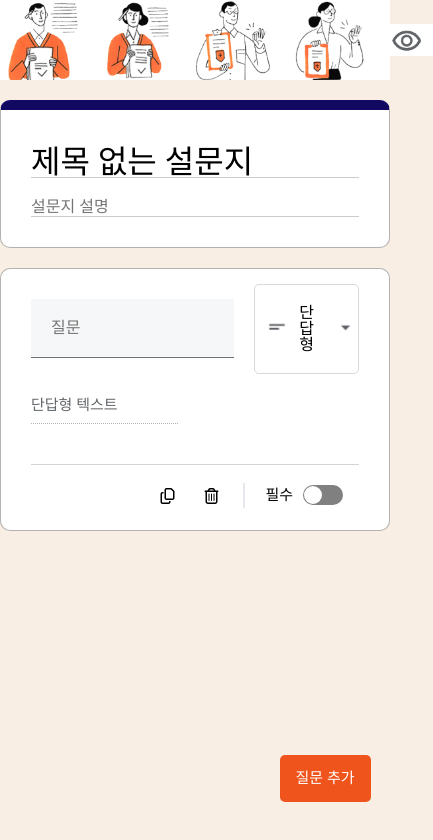
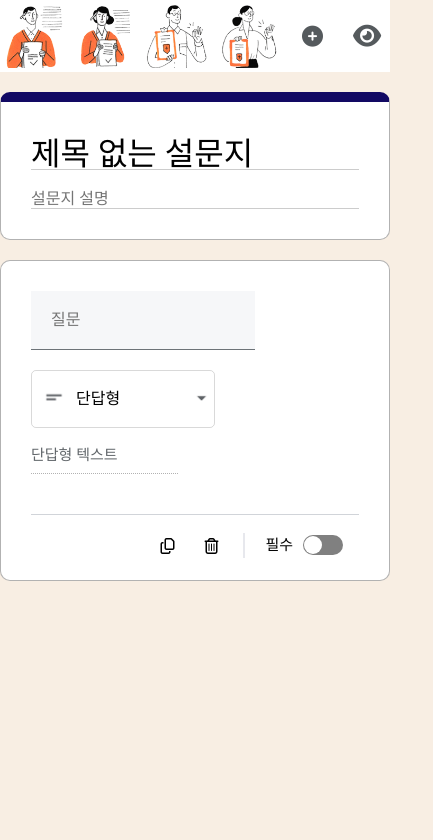
Before and after one commit to sophiecode1105/googleform, a React (Create React App) app: page / in a window 390 px wide. Shown: the top 840 px of the page, 433 px wide, since content can reach past the window. Built offline with nearby package versions, Linux system fonts and the light colour scheme.

Commit message:
style: 모바일형 구현 완료

```diff
--- a/src/components/Main/Question/Answer/option.tsx
+++ b/src/components/Main/Question/Answer/option.tsx
@@ -63,6 +63,8 @@ const Option = ({
       })
     );
   };
+  console.log('defaultText', defaultText);
+  console.log('컨텐츠좀', item.content);
 
   return (
     <OptionWrap>
@@ -80,7 +82,7 @@ const Option = ({
         onBlur={() => {
           setWriting(false);
           if (!text) {
-            setText(defaultText);
+            setText('옵션 ' + item.order);
           } else if (!isUnique) {
             setText('옵션 ' + String(item.order));
           }
--- a/src/components/Nav/NavBar.tsx
+++ b/src/components/Nav/NavBar.tsx
@@ -2,23 +2,46 @@ import document_men from '../../assets/document_men.png';
 import document_women from '../../assets/document_women.png';
 import survey_men from '../../assets/survey_men.png';
 import survey_women from '../../assets/survey_women.png';
-import eye from '../../assets/eye.png';
-import { Container, IllustImg, IllustImgWrap, PreviewImg } from '../../style/navSt';
+import short from '../../assets/short.png';
+import { AddImg, Container, IllustImg, IllustImgWrap, PreviewImg } from '../../style/navSt';
 import { useSelector } from 'react-redux';
 import { RootState } from '../../state/store';
 import { useLocation } from 'react-router-dom';
+import { addQuestionList } from '../../state/survey';
+import { useAppDispatch } from '../../state/hook';
 
 const NavBar = () => {
   const { pathname } = useLocation();
   const srcList = [document_men, document_women, survey_men, survey_women];
 
   const surveyData = useSelector((state: RootState) => state.surveyData);
-
-  console.log('업데이트가 되었나', surveyData);
+  const dispatch = useAppDispatch();
 
   const pageMoveToPreview = () => {
     localStorage.setItem('preview', JSON.stringify(surveyData));
     window.open('/preview', '_blank');
+  };
+
+  const addQuestion = () => {
+    let newQuestion = {
+      title: '',
+      answer: '',
+      optionType: {
+        typeTitle: '단답형',
+        sort: 'short-text',
+        img: short,
+      },
+      necessary: false,
+      optionList: [
+        {
+          content: '옵션 1',
+          order: 1,
+        },
+      ],
+      submit: false,
+    };
+
+    dispatch(addQuestionList({ newQuestion }));
   };
 
   return (
@@ -27,8 +50,9 @@ const NavBar = () => {
         {srcList.map((img) => {
           return <IllustImg src={img} />;
         })}
+        <AddImg onClick={addQuestion} className="fa-solid fa-circle-plus" />
+        {pathname === '/' ? <PreviewImg className="fa-solid fa-eye" onClick={() => pageMoveToPreview()} /> : null}
       </IllustImgWrap>
-      {pathname === '/' ? <PreviewImg src={eye} onClick={() => pageMoveToPreview()} /> : null}
     </Container>
   );
 };
--- a/src/style/buttonSt.tsx
+++ b/src/style/buttonSt.tsx
@@ -4,6 +4,9 @@ export const Container = styled.div`
   position: fixed;
   bottom: 5%;
   right: 5%;
+  @media (max-width: 768px) {
+    display: none;
+  }
 `;
 
 export const Button = styled.button`
--- a/src/style/navSt.tsx
+++ b/src/style/navSt.tsx
@@ -7,18 +7,40 @@ export const Container = styled.div`
   display: flex;
   justify-content: space-around;
   align-items: center;
+  @media (max-width: 768px) {
+    height: 4.5rem;
+  }
 `;
 
 export const IllustImgWrap = styled.div`
   display: flex;
+  justify-content: center;
+  align-items: center;
 `;
 export const IllustImg = styled.img`
   height: 5rem;
   object-fit: fill;
   margin-right: 1rem;
+  @media (max-width: 768px) {
+    height: 4rem;
+    margin-right: 0.5rem;
+  }
 `;
 
-export const PreviewImg = styled.img`
-  height: 2rem;
+export const PreviewImg = styled.i`
+  font-size: 25px;
+  margin: 15px;
+  color: rgb(85, 90, 93);
   cursor: pointer;
 `;
+
+export const AddImg = styled.i`
+  display: none;
+  @media (max-width: 768px) {
+    cursor: pointer;
+    display: block;
+    font-size: 21px;
+    color: rgb(85, 90, 93);
+    margin: 15px;
+  }
+`;
--- a/src/style/questionSt.tsx
+++ b/src/style/questionSt.tsx
@@ -21,6 +21,10 @@ export const QuesWrap = styled.div`
   align-items: center;
   justify-content: space-between;
   width: 100%;
+  @media (max-width: 768px) {
+    flex-direction: column;
+    align-items: flex-start;
+  }
 `;
 
 export const QuesTitle = styled.div`
@@ -56,12 +60,16 @@ export const Selection = styled.div<resultProp>`
   justify-content: space-between;
   border: 1px solid rgba(0, 0, 0, 0.15);
   border-radius: 5px;
-  width: 30%;
+  width: 40%;
   margin-right: 20px;
   & ::selection {
     -webkit-tap-highlight-color: transparent;
   }
   cursor: ${(props) => (props.result ? null : 'pointer')};
+  @media (max-width: 768px) {
+    margin-left: 20px;
+    width: 50%;
+  }
 `;
 
 export const ListWrap = styled.div<visibleProp>`
```
Also changed, not shown: src/assets/add.png (added).
